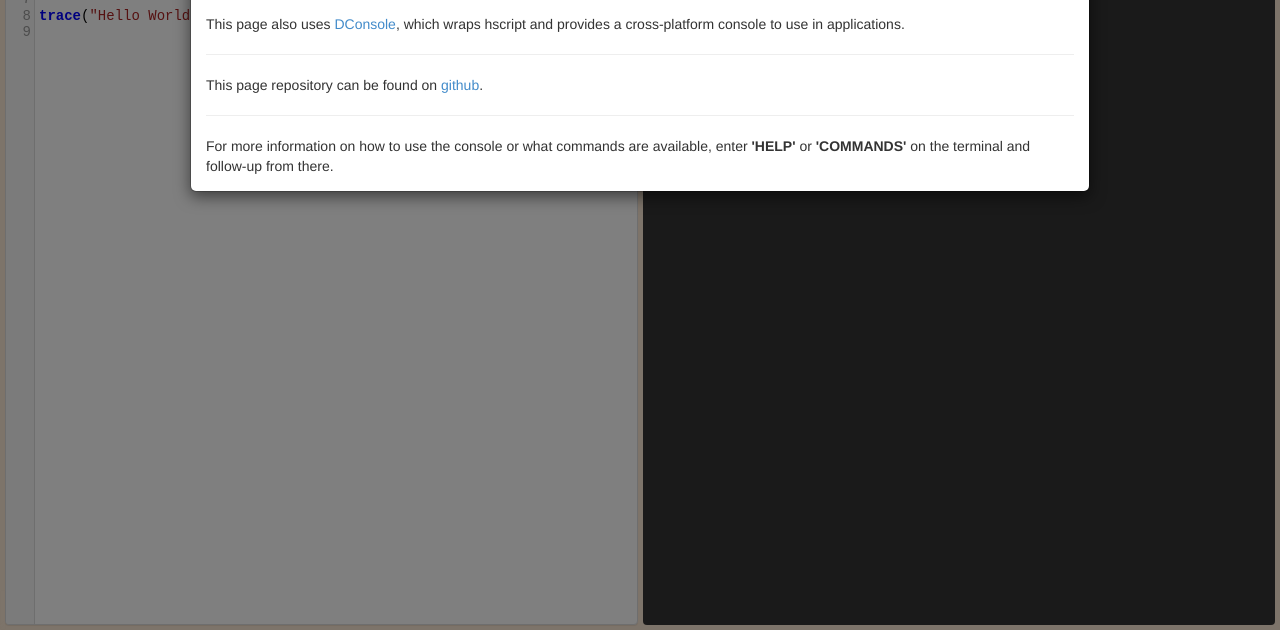
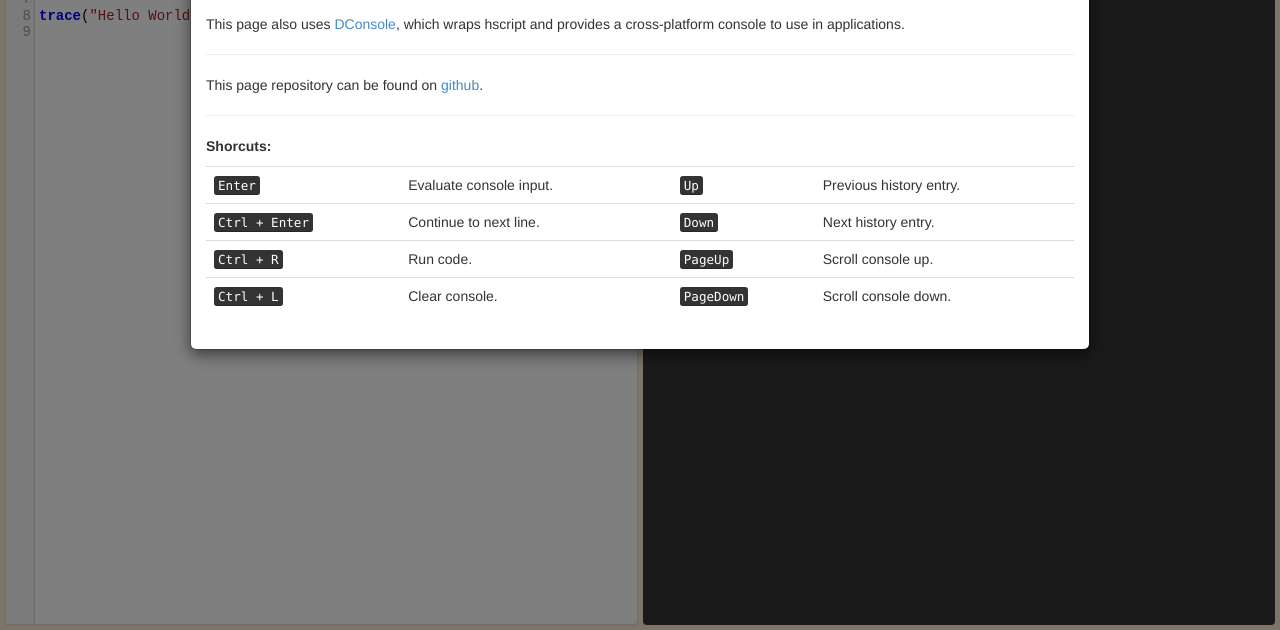
Before and after one commit to tiagolr/dconsole-online, a plain HTML site: page index.html in a window 1280 px wide. Both pictures are taken after a click on the button "Help". Shown: the part 170-800 px from the top of the page. Drawn offline with nearby package versions, Linux system fonts and the light colour scheme.

Commit message:
hscript update, help update

```diff
--- a/index.html
+++ b/index.html
@@ -111,11 +111,67 @@
 						<hr>
 						This page repository can be found on <a href="https://github.com/prog4mr/dconsole-online" target="_blank">github</a>.
 						<hr>
-						<!--strong>Shorcuts:</strong>
+						<strong>Shorcuts:</strong>
 						<p></p>
-						(TODO)
-						<p></p-->
-						For more information on how to use the console or what commands are available, enter <strong>'HELP'</strong> or <strong>'COMMANDS'</strong> on the terminal and follow-up from there.
+<!--
+						<div class="row">
+						<div class="col-xs-6">
+							<kbd>Enter</kbd>    Evaluate console input <p></p>
+							<kbd>Ctrl<em> + </em>Enter</kbd>    Continue to next line <p></p>
+							<kbd>Ctrl<em> + </em>R</kbd>    Run code <p></p>
+							<kbd>Ctrl<em> + </em>L</kbd>    Clear console <p></p>
+						</div>
+						<div class="col-xs-6">
+							<kbd>Up</kbd>    Previous history entry <p></p>
+							<kbd>Down</kbd>    Next history entry <p></p>
+							<kbd>PageUp</kbd>    Scroll console up <p></p>
+							<kbd>PageDown</kbd>    Scroll console down <p></p>
+						</div>
+						</div>
+-->
+
+						<table class="table">
+<!--
+							<thead>
+								<tr>
+									<th>Row</th>
+									<th>First Name</th>
+									<th>Last Name</th>
+									<th>Email</th>
+								</tr>
+							</thead>
+-->
+							<tbody>
+								<tr>
+									<td><kbd>Enter</kbd></td>
+									<td>Evaluate console input.</td>
+
+									<td><kbd>Up</kbd></td>
+									<td>Previous history entry.</td>
+								</tr>
+								<tr>
+									<td><kbd>Ctrl<em> + </em>Enter</kbd></td>
+									<td>Continue to next line.</td>
+
+									<td><kbd>Down</kbd></td>
+									<td>Next history entry.</td>
+								</tr>
+								<tr>
+									<td><kbd>Ctrl<em> + </em>R</kbd></td>
+									<td>Run code.</td>
+
+									<td><kbd>PageUp</kbd></td>
+									<td>Scroll console up.</td>
+								</tr>
+								<tr>
+									<td><kbd>Ctrl<em> + </em>L</kbd></td>
+									<td>Clear console.</td>
+
+									<td><kbd>PageDown</kbd></td>
+									<td>Scroll console down.</td>
+								</tr>
+							</tbody>
+						</table>
 					</div>
 				</div>
 			</div>
```
Also changed, not shown: scripts/combined.js.
